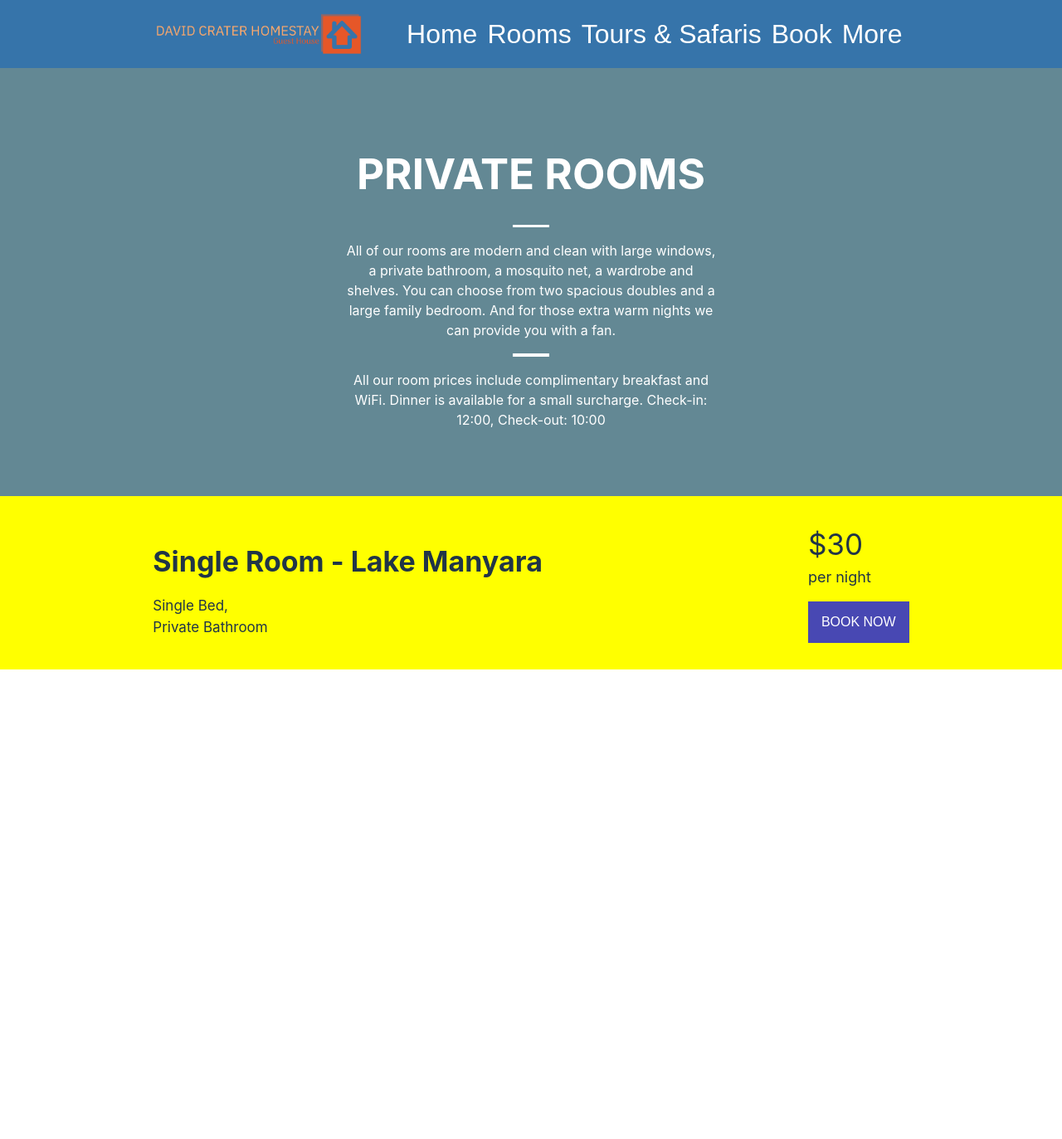
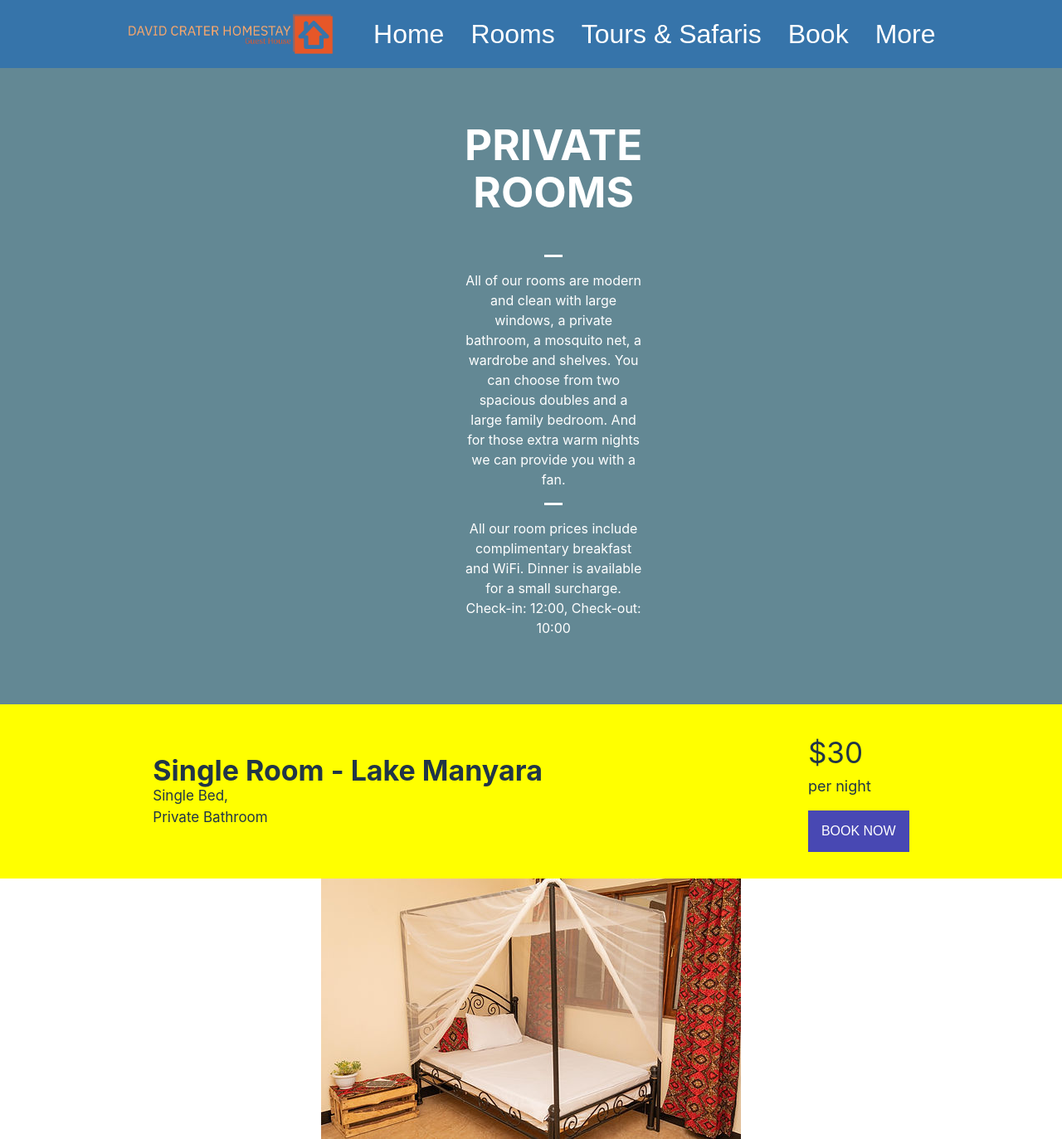
Before and after one commit to Shaul1Kr/David-Crater-Homestay, a React (Vite) app in the folder client/: page /Rooms in a window 1280 px wide. Shown: the whole page at 83% size. Before the commit the page ends 807 px from the top, so only its background shows below. Built offline with nearby package versions, Linux system fonts and the light colour scheme.

Commit message:
Finished rooms section for now

```diff
--- a/client/src/Components/Header.tsx
+++ b/client/src/Components/Header.tsx
@@ -26,7 +26,10 @@ const Logo = styled.img`
   width: 20%;
 `;
 
-const Buttons = styled.div``;
+const Buttons = styled.div`
+  display: flex;
+  gap: 2rem;
+`;
 
 const Button = styled.button`
   border: 0;
--- /dev/null
+++ b/client/src/Components/RoomPageComponents/RoomImg.tsx
@@ -0,0 +1,20 @@
+import styled from "styled-components";
+import PrivateRoom from "../../assets/Pictures/PrivateRoom.jpg";
+
+const ImgWrapper = styled.div`
+  display: flex;
+  align-items: center;
+  justify-content: center;
+`;
+
+const PrivateRoomImg = styled.img``;
+
+const RoomImg = () => {
+  return (
+    <ImgWrapper>
+      <PrivateRoomImg src={PrivateRoom} />
+    </ImgWrapper>
+  );
+};
+
+export default RoomImg;
--- a/client/src/Components/RoomPageComponents/TitleSection.tsx
+++ b/client/src/Components/TitleSection.tsx
@@ -6,10 +6,12 @@ const BlueContainer = styled.div`
   font-weight: 400;
   color: white;
   text-align: center;
-  padding: 4rem 26rem;
+  padding: 4rem 35rem;
 `;
 
-const Title = styled.h1``;
+const Title = styled.h1`
+  margin-bottom: 3rem;
+`;
 
 const Line = styled.div`
   background-color: white;
@@ -18,9 +20,13 @@ const Line = styled.div`
   justify-self: center;
 `;
 
-const Paragraph = styled.p``;
+const Paragraph = styled.p`
+  margin: 1rem 0;
+`;
 
-const BigParagraph = styled.p``;
+const BigParagraph = styled.p`
+  margin: 1rem 0;
+`;
 
 const TitleSection = () => {
   return (
--- a/client/src/Pages/RoomsPage.tsx
+++ b/client/src/Pages/RoomsPage.tsx
@@ -1,6 +1,7 @@
 import styled from "styled-components";
-import TitleSection from "../Components/RoomPageComponents/TitleSection";
+import TitleSection from "../Components/TitleSection";
 import RoomInfo from "../Components/RoomPageComponents/RoomInfo";
+import RoomImg from "../Components/RoomPageComponents/RoomImg";
 
 const Page = styled.div`
   width: 100%;
@@ -11,6 +12,7 @@ const RoomsPage = () => {
     <Page>
       <TitleSection />
       <RoomInfo />
+      <RoomImg />
     </Page>
   );
 };
--- a/client/src/index.css
+++ b/client/src/index.css
@@ -10,6 +10,11 @@
   -webkit-font-smoothing: antialiased;
   -moz-osx-font-smoothing: grayscale;
   -webkit-text-size-adjust: 100%;
+}
+
+*{
+  margin: 0;
+  padding: 0;
 }
 
 a {
```
Also changed, not shown: client/src/assets/Pictures/PrivateRoom.jpg (added), 1 other file (tests, documents, lock files or other folders).
